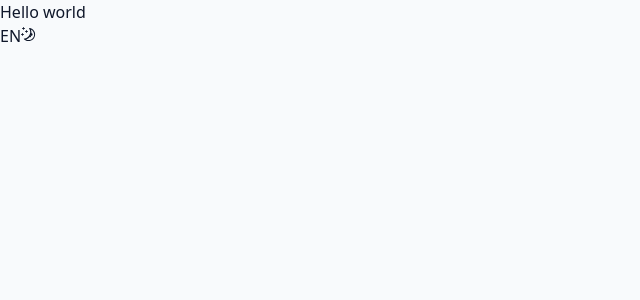
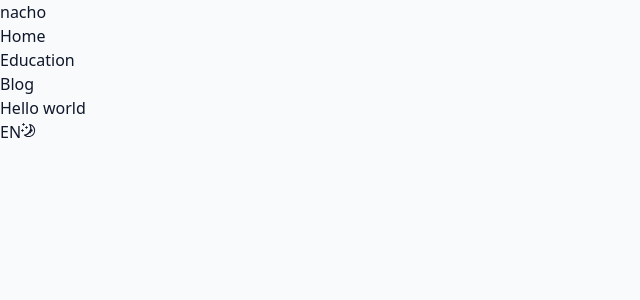
Before and after one commit to figueroaignacio/portfolio, a React (Vite) app: page / in a window 1280 px wide. Shown: the top 300 px of the page, without its empty margins (0-640 px from the left). Built offline with nearby package versions, Linux system fonts and the light colour scheme.

Commit message:
feat: add navigation translates

```diff
--- a/src/App.tsx
+++ b/src/App.tsx
@@ -2,6 +2,7 @@
 import { useTranslation } from 'react-i18next';
 
 // Components
+import { Header } from './components/header';
 import { LanguageSwitcher } from './components/language-switcher';
 import { ToggleTheme } from './components/toggle-theme';
 
@@ -10,6 +11,7 @@ export default function App() {
 
   return (
     <div>
+      <Header />
       <h1>{t('home.title')}</h1>
       <LanguageSwitcher />
       <ToggleTheme />
--- /dev/null
+++ b/src/components/header.tsx
@@ -0,0 +1,25 @@
+// Hooks
+import { useTranslation } from 'react-i18next';
+
+// Types
+import { type Navigation } from '../types';
+
+export function Header() {
+  const { t } = useTranslation('ui');
+  const navigation = t('navigation', { returnObjects: true }) as Navigation[];
+
+  return (
+    <header>
+      <a href="/">nacho</a>
+      <nav>
+        <ul>
+          {navigation.map((item, index) => (
+            <li key={index}>
+              <a href={item.href}>{item.label}</a>
+            </li>
+          ))}
+        </ul>
+      </nav>
+    </header>
+  );
+}
--- /dev/null
+++ b/src/i18n/en/ui.json
@@ -0,0 +1,7 @@
+{
+  "navigation": [
+    { "label": "Home", "href": "/" },
+    { "label": "Education", "href": "/education" },
+    { "label": "Blog", "href": "/blog" }
+  ]
+}
--- /dev/null
+++ b/src/i18n/es/ui.json
@@ -0,0 +1,7 @@
+{
+  "navigation": [
+    { "label": "Inicio", "href": "/" },
+    { "label": "Educación", "href": "/education" },
+    { "label": "Blog", "href": "/blog" }
+  ]
+}
--- a/src/i18n/index.ts
+++ b/src/i18n/index.ts
@@ -2,7 +2,7 @@ import i18n from 'i18next';
 import LanguageDetector from 'i18next-browser-languagedetector';
 import { initReactI18next } from 'react-i18next';
 
-const namespaces = ['ui', 'components', 'config'];
+const namespaces = ['pages', 'ui'];
 
 i18n
   .use(LanguageDetector)
@@ -11,14 +11,15 @@ i18n
     fallbackLng: 'en',
     debug: import.meta.env.DEV,
     ns: namespaces,
-    defaultNS: 'ui',
     interpolation: { escapeValue: false },
     resources: {
       en: {
         pages: await import('./en/pages.json'),
+        ui: await import('./en/ui.json'),
       },
       es: {
         pages: await import('./es/pages.json'),
+        ui: await import('./es/ui.json'),
       },
     },
   });
--- /dev/null
+++ b/src/types/index.ts
@@ -0,0 +1,4 @@
+export type Navigation = {
+  label: string;
+  href: string;
+};
```
